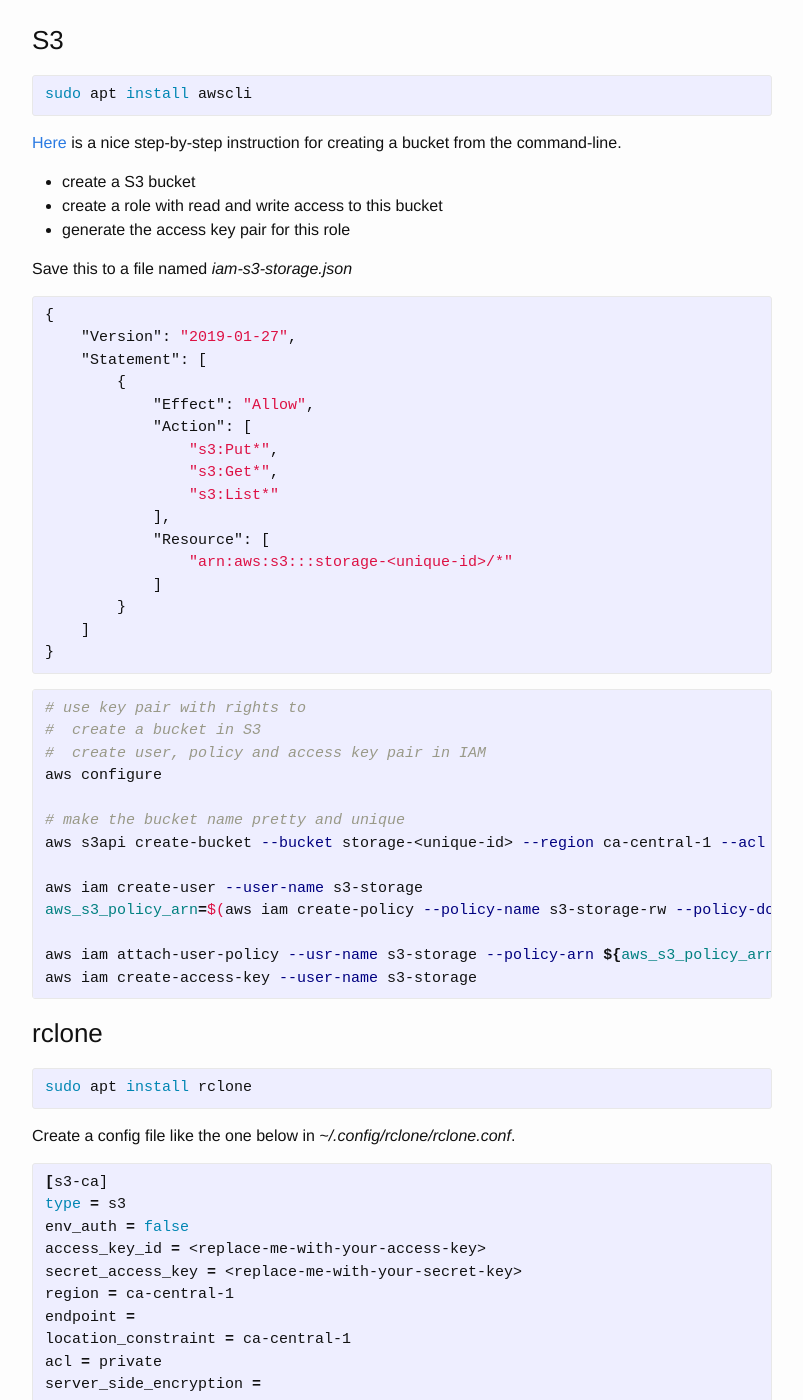
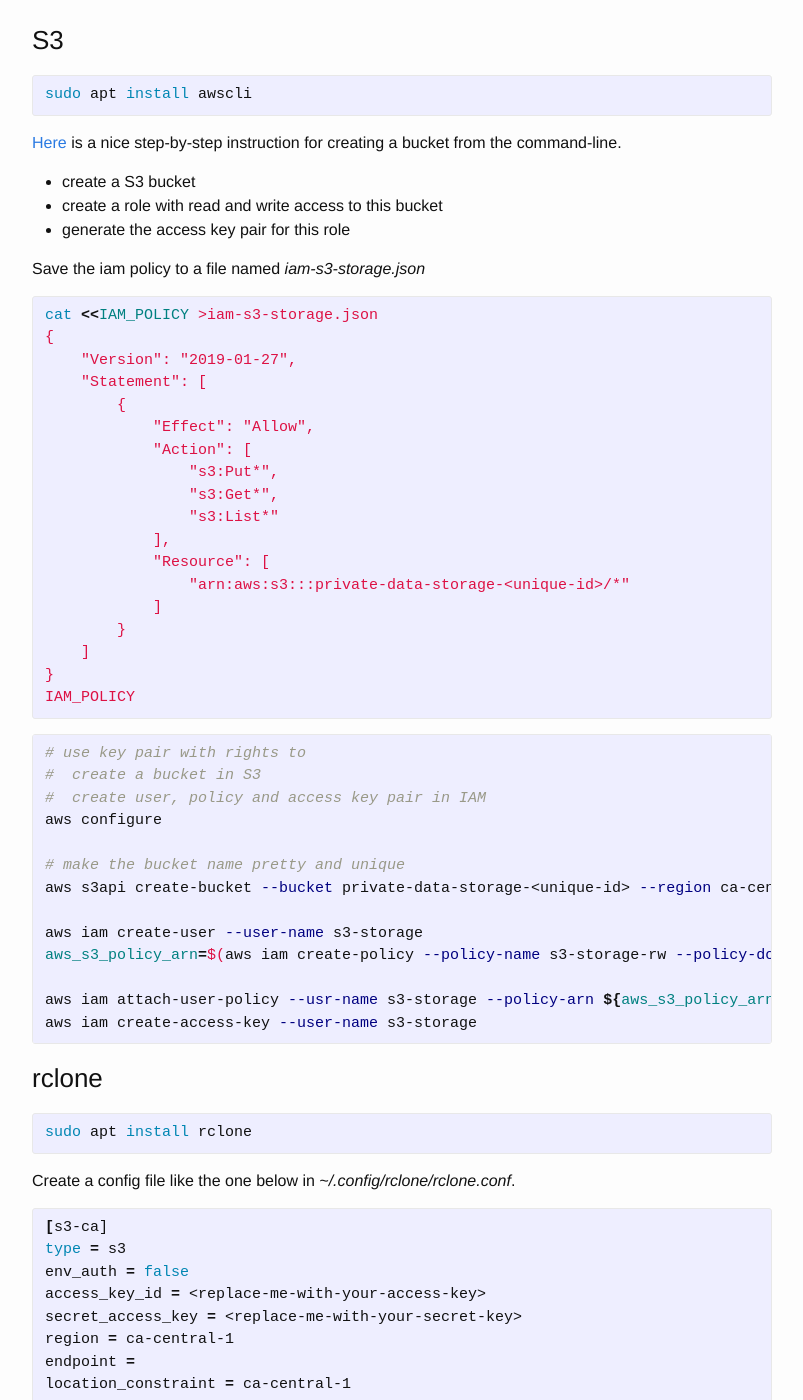
Before and after one commit to RawIron/jekyll-rawiron.github.io, a Jekyll site: the page built from _posts/2019-01-21-s3-encrypted.markdown, in a window 1280 px wide and 1400 px high, scrolled down 551 px. Shown: the whole window, without its empty margins (238-1041 px from the left). Built offline with Jekyll 4.4.1, drawn with Linux system fonts in a browser that asks for light colours; some of the changed text lies outside the part shown.

Commit message:
Fix iam policy; rename bucket

```diff
--- a/_posts/2019-01-21-s3-encrypted.markdown
+++ b/_posts/2019-01-21-s3-encrypted.markdown
@@ -34,8 +34,10 @@ sudo apt install awscli
 * create a role with read and write access to this bucket
 * generate the access key pair for this role
 
-Save this to a file named _iam-s3-storage.json_
-{% highlight json %}
+Save the iam policy to a file named _iam-s3-storage.json_
+{% highlight bash %}
+{% raw %}
+cat <<IAM_POLICY >iam-s3-storage.json
 {
     "Version": "2019-01-27",
     "Statement": [
@@ -47,11 +49,13 @@ Save this to a file named _iam-s3-storage.json_
                 "s3:List*"
             ],
             "Resource": [
-                "arn:aws:s3:::storage-<unique-id>/*"
+                "arn:aws:s3:::private-data-storage-<unique-id>/*"
             ]
         }
     ]
 }
+IAM_POLICY
+{% endraw %}
 {% endhighlight %}
 
 {% highlight bash %}
@@ -61,7 +65,7 @@ Save this to a file named _iam-s3-storage.json_
 aws configure
 
 # make the bucket name pretty and unique
-aws s3api create-bucket --bucket storage-<unique-id> --region ca-central-1 --acl private
+aws s3api create-bucket --bucket private-data-storage-<unique-id> --region ca-central-1 --acl private
 
 aws iam create-user --user-name s3-storage
 aws_s3_policy_arn=$(aws iam create-policy --policy-name s3-storage-rw --policy-document file://iam-s3-storage.json)
@@ -132,7 +136,6 @@ When the encrypted data is needed, mount _encfs_.
 encfs ~/cloud-encrypted ~/cloud-storage
 {% endhighlight %}
 
-
 Manage the data as usual in the _~/cloud-storage_ directory.
 
 
@@ -140,23 +143,21 @@ Manage the data as usual in the _~/cloud-storage_ directory.
 
 _rclone_ is the tool to transfer the data between the client and the cloud storage.
 
-### Setup
-
 ### Transfer Data
 
 Copy the encrypted data to the cloud.
-Use md5 hashes for file comparison.
 
 {% highlight bash %}
-rclone copy ~/cloud-encrypted storage:private-data
+rclone copy ~/cloud-encrypted s3-ca:private-data-storage-<unique-id>
 {% endhighlight %}
 
 Restore the encrypted data from the cloud.
 
 {% highlight bash %}
-rclone copy storage:private-data ~/cloud-encrypted
+rclone copy s3-ca:private-data-storage-<unique-id> ~/cloud-encrypted
 {% endhighlight %}
 
+Use md5 hashes for file comparison.
 
 [s3-create-bucket]: http://notes.webutvikling.org/add-s3-bucket-using-awscli-example/
 [rclone-home]: https://rclone.org/
```
